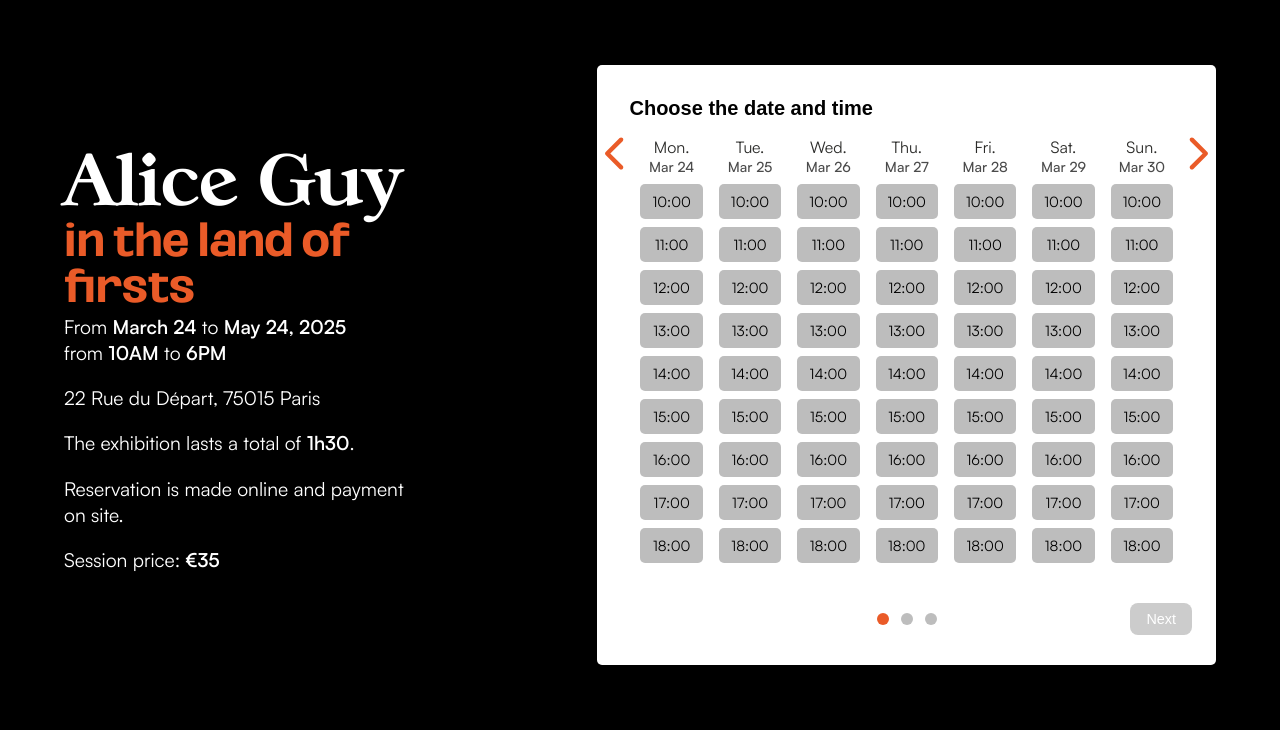
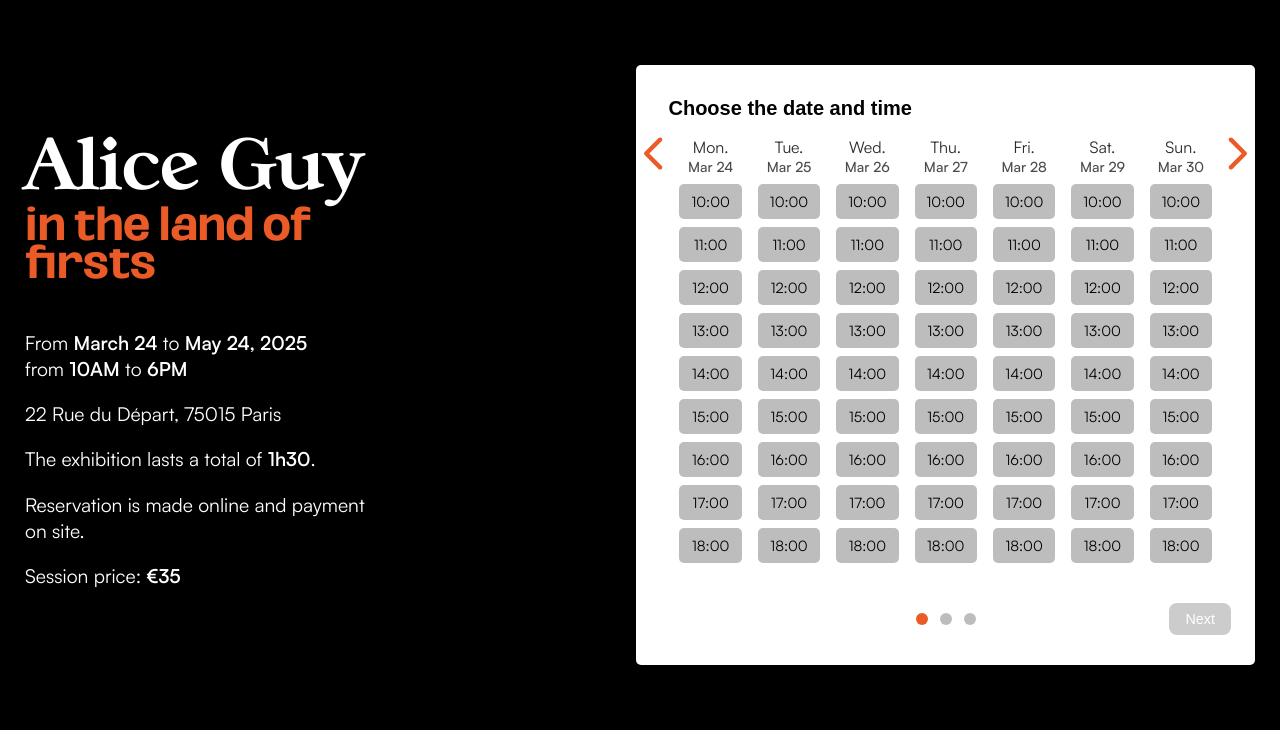
Before and after one commit to EliasZerar/alice_guy_expo, a PHP site: page /reserve.html in a window 1280 px wide. Shown: the part 70-800 px from the top of the page. Run offline with PHP 8.4, Linux system fonts and the light colour scheme.

Commit message:
Fixed font size and margin reserve page

```diff
--- a/css/pages/reserve.scss
+++ b/css/pages/reserve.scss
@@ -1,9 +1,14 @@
   .reservation-container {
     display: flex;
     flex-direction: column;
-    width: 90%;
+    width: 100%;
+    padding: 40px 25px;
     max-width: 1400px;
-    margin: 1rem auto;
+    margin: 0 auto;
+  }
+
+  .title-reserve {
+    margin-bottom: 1rem;
   }
 
   .reservation-info-container,
@@ -19,25 +24,12 @@
     justify-content: center;
     align-self: center;
     width: 100%;
+    margin: 2rem 0;
   }
 
-  .reservation-info-container {
-
-    .title-1 {
-      font-size: 4rem;
-    }
-
-    .title-2 {
-      font-size: 2.2rem;
-    }
-
-    .five {
-      font-size: 1.5rem;
-    }
-
-    .infos {
-      font-size: 1rem;
-    }
+  .part-2-reserve {
+    position: relative;
+    top: -8px;
   }
 
   .reservation-form {
@@ -540,6 +532,10 @@
 
 
   @media (min-width: 768px) {
+    .title-reserve {
+      margin-bottom: 2rem;
+    }
+
     .confirmation-container {
       max-width: 650px;
       width: 100%;
--- a/css/styles.css
+++ b/css/styles.css
@@ -920,9 +920,14 @@ html, body {
 .reservation-container {
   display: flex;
   flex-direction: column;
-  width: 90%;
+  width: 100%;
+  padding: 40px 25px;
   max-width: 1400px;
-  margin: 1rem auto;
+  margin: 0 auto;
+}
+
+.title-reserve {
+  margin-bottom: 1rem;
 }
 
 .reservation-info-container,
@@ -938,19 +943,12 @@ html, body {
   justify-content: center;
   align-self: center;
   width: 100%;
+  margin: 2rem 0;
 }
 
-.reservation-info-container .title-1 {
-  font-size: 4rem;
-}
-.reservation-info-container .title-2 {
-  font-size: 2.2rem;
-}
-.reservation-info-container .five {
-  font-size: 1.5rem;
-}
-.reservation-info-container .infos {
-  font-size: 1rem;
+.part-2-reserve {
+  position: relative;
+  top: -8px;
 }
 
 .reservation-form {
@@ -1410,6 +1408,9 @@ html, body {
   }
 }
 @media (min-width: 768px) {
+  .title-reserve {
+    margin-bottom: 2rem;
+  }
   .confirmation-container {
     max-width: 650px;
     width: 100%;
--- a/reserve.html
+++ b/reserve.html
@@ -34,11 +34,11 @@
 
   <div class="reservation-container">
     <div class="reservation-info-container">
-      <h1 class="title">
+      <h1 class="title title-reserve">
         <span class="title-1">Alice Guy</span>
         <span class="title-2">
           <span class="part-1 lang-home-title1">au pays des</span>
-          <span class="part-2 lang-home-title2">premières</span>
+          <span class="part-2 part-2-reserve lang-home-title2">premières</span>
         </span>
       </h1>
       <div class="infos">
```
Also changed, not shown: 2 other files.
